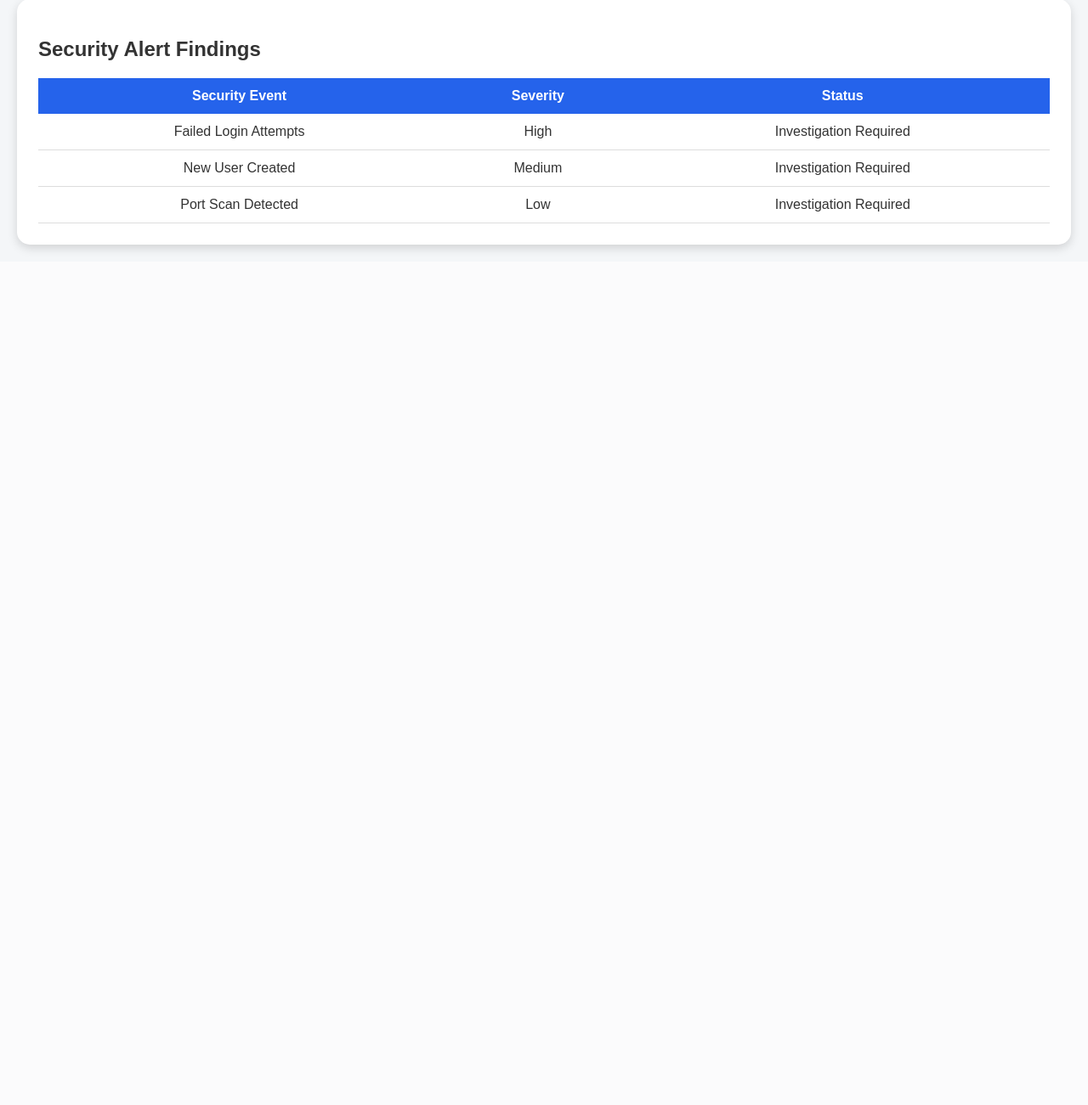
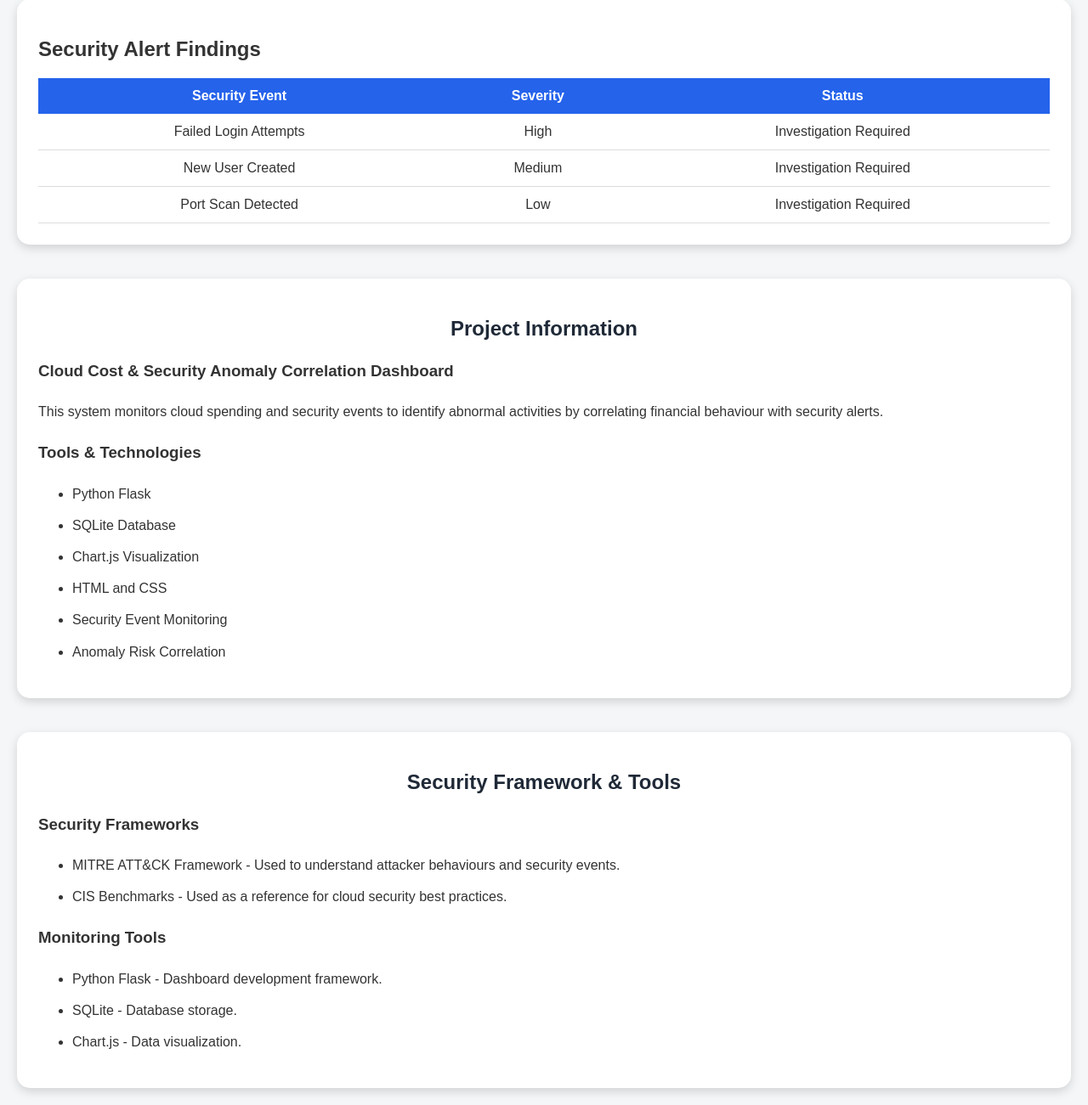
Before and after one commit to stunnerray360-hue/CloudCostSecurityDashboard, a Flask app: page / in a window 1280 px wide. Shown: the part 1624-2925 px from the top of the page at 85% size. Before the commit the page ends 1922 px from the top, so only its background shows below. Run offline with Flask 3, Linux system fonts and the light colour scheme; data comes from the database, SQL or seed files in the repository.

Commit message:
Added security framework section and improved dashboard

```diff
--- a/static/style.css
+++ b/static/style.css
@@ -191,7 +191,7 @@ tr:hover {
 
 
 
-/* Risk Level Colors */
+/* Risk Colours */
 
 .risk-high {
 
@@ -220,3 +220,47 @@ tr:hover {
     font-weight:bold;
 
 }
+
+
+
+/* Information Sections */
+
+.project-info {
+
+    background:white;
+
+    margin-top:40px;
+
+    padding:25px;
+
+    border-radius:15px;
+
+    box-shadow:0 4px 12px rgba(0,0,0,0.15);
+
+}
+
+
+
+.project-info h2 {
+
+    text-align:center;
+
+    color:#1f2937;
+
+}
+
+
+
+.info-box {
+
+    line-height:1.7;
+
+}
+
+
+
+.info-box li {
+
+    margin-bottom:10px;
+
+}
--- a/templates/dashboard.html
+++ b/templates/dashboard.html
@@ -49,10 +49,12 @@
 
 <div class="card">
 
+
 <h2>Risk Level</h2>
 
 
 <h3 class="
+
 {% if risk == 'HIGH' %}
 
 risk-high
@@ -66,6 +68,7 @@ risk-medium
 risk-low
 
 {% endif %}
+
 ">
 
 {{ risk }}
@@ -103,6 +106,7 @@ risk-low
 
 
 
+
 <div class="charts">
 
 
@@ -134,6 +138,7 @@ risk-low
 
 <div class="alerts">
 
+
 <h2>Security Alert Findings</h2>
 
 
@@ -149,7 +154,6 @@ risk-low
 <th>Status</th>
 
 </tr>
-
 
 
 {% for event in security_data %}
@@ -169,7 +173,6 @@ risk-low
 {% endfor %}
 
 
-
 </table>
 
 
@@ -180,10 +183,121 @@ risk-low
 
 
 
+
+
+<div class="project-info">
+
+
+<h2>Project Information</h2>
+
+
+<div class="info-box">
+
+
+<h3>
+Cloud Cost & Security Anomaly Correlation Dashboard
+</h3>
+
+
+<p>
+This system monitors cloud spending and security events
+to identify abnormal activities by correlating financial
+behaviour with security alerts.
+</p>
+
+
+<h3>Tools & Technologies</h3>
+
+
+<ul>
+
+<li>Python Flask</li>
+
+<li>SQLite Database</li>
+
+<li>Chart.js Visualization</li>
+
+<li>HTML and CSS</li>
+
+<li>Security Event Monitoring</li>
+
+<li>Anomaly Risk Correlation</li>
+
+</ul>
+
+
+</div>
+
+
+</div>
+
+
+
+
+
+
+
+
+<div class="project-info">
+
+
+<h2>Security Framework & Tools</h2>
+
+
+<div class="info-box">
+
+
+<h3>Security Frameworks</h3>
+
+
+<ul>
+
+<li>
+MITRE ATT&CK Framework - Used to understand attacker behaviours and security events.
+</li>
+
+
+<li>
+CIS Benchmarks - Used as a reference for cloud security best practices.
+</li>
+
+
+</ul>
+
+
+
+<h3>Monitoring Tools</h3>
+
+
+<ul>
+
+<li>Python Flask - Dashboard development framework.</li>
+
+<li>SQLite - Database storage.</li>
+
+<li>Chart.js - Data visualization.</li>
+
+</ul>
+
+
+
+</div>
+
+
+</div>
+
+
+
+
+
+
+
+
 <script>
 
 
 new Chart(
+
 document.getElementById('costChart'),
 
 {
@@ -258,6 +372,7 @@ data:[
 </script>
 
 
+
 </body>
 
 </html>
```
